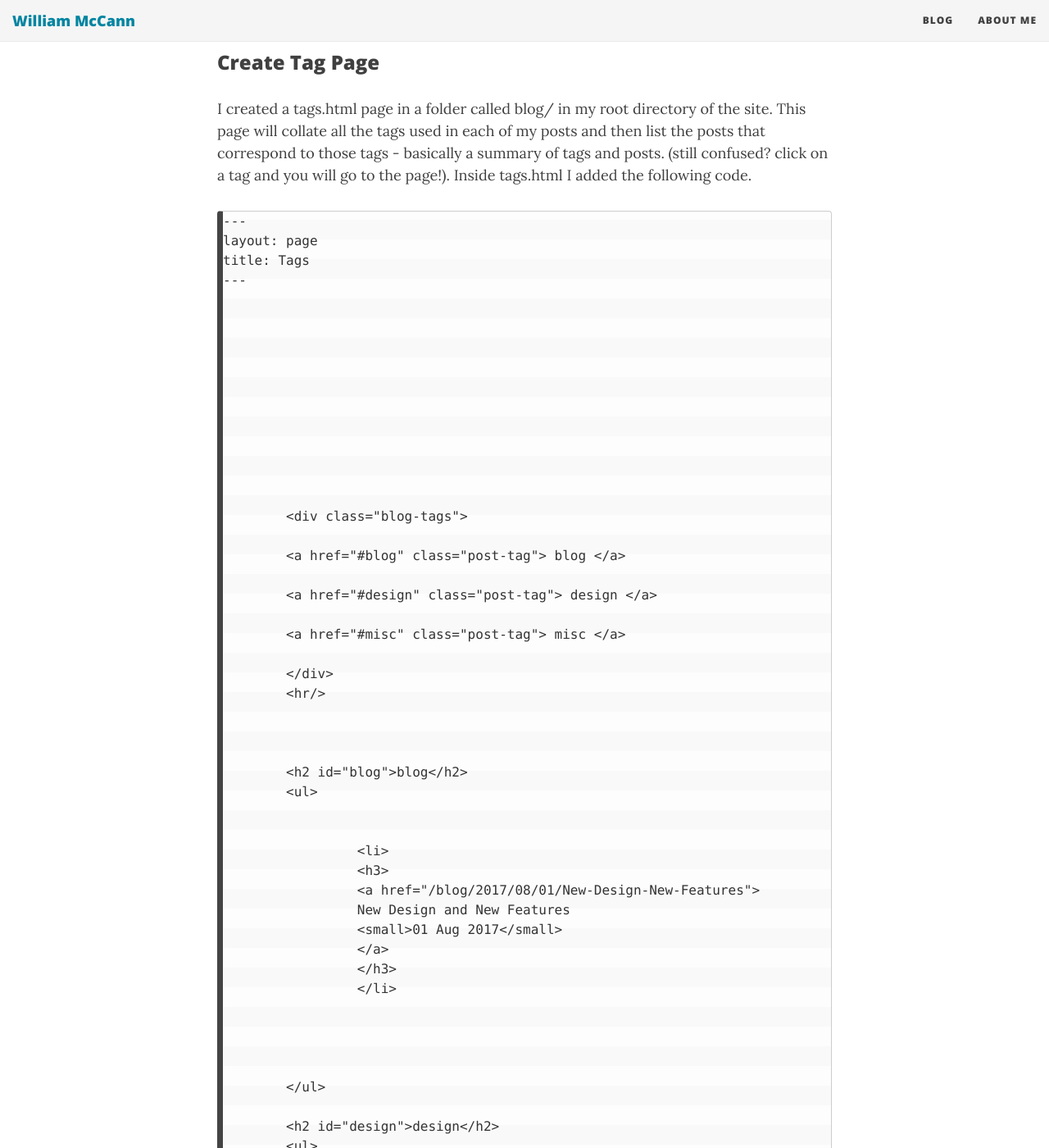
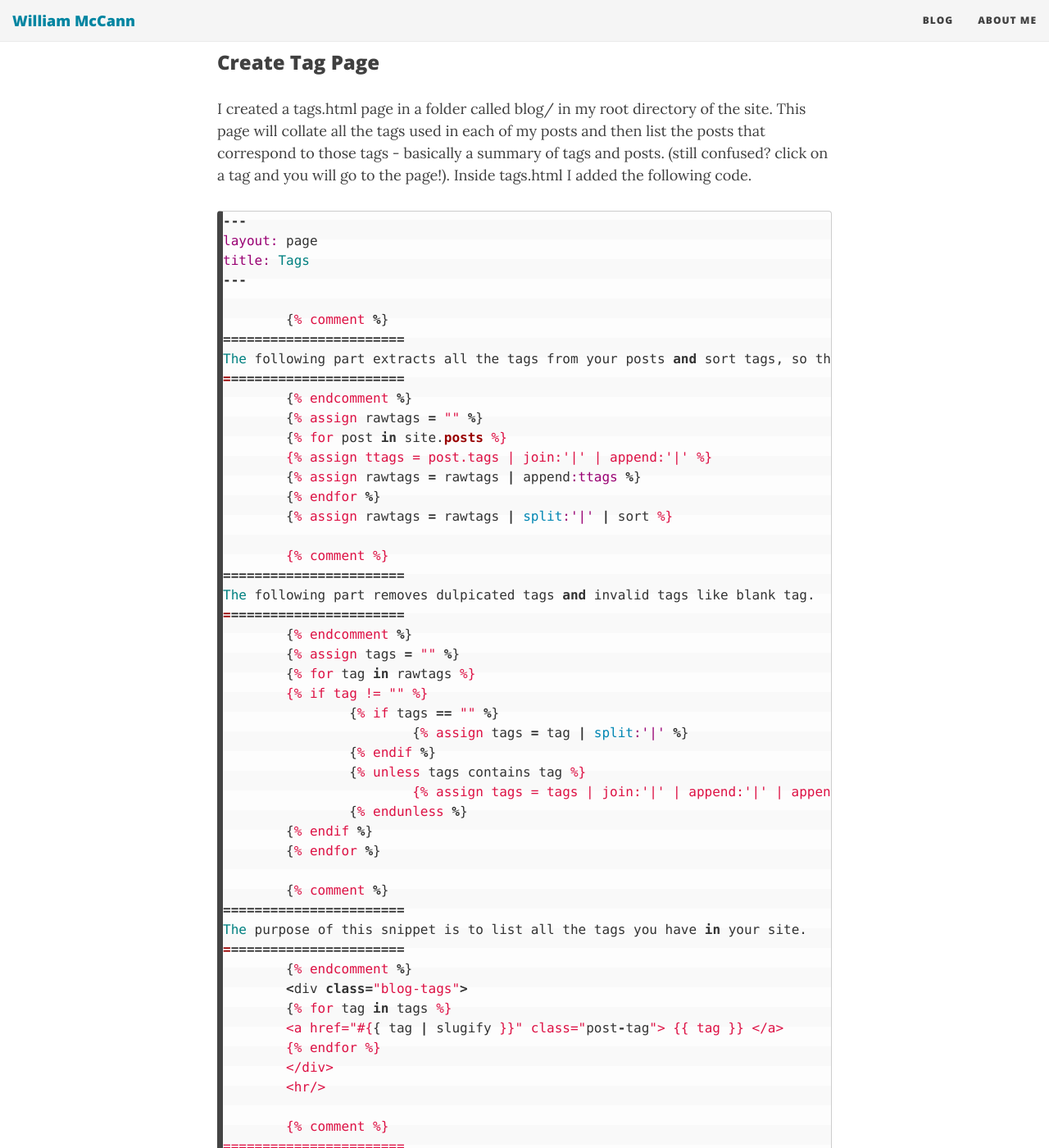
Before and after one commit to wjmccann/wjmccann.github.io, a Jekyll site: the page built from _posts/2017-08-01-New-Design-New-Features.md, in a window 1280 px wide and 1400 px high, scrolled down 758 px. Shown: the whole window at 82% size. Built offline with Jekyll 4.4.1, drawn with Linux system fonts in a browser that asks for light colours; nearby versions of some CDN libraries; some of the changed text lies outside the part shown.

Commit message:
Update 2017-08-01-New-Design-New-Features.md

```diff
--- a/_posts/2017-08-01-New-Design-New-Features.md
+++ b/_posts/2017-08-01-New-Design-New-Features.md
@@ -13,7 +13,8 @@ After a big of googling around I found a few sites, however a lot of them had ma
 ### Create Tag Page
 I created a tags.html page in a folder called blog/ in my root directory of the site. This page will collate all the tags used in each of my posts and then list the posts that correspond to those tags - basically a summary of tags and posts. (still confused? click on a tag and you will go to the page!). Inside tags.html I added the following code.
 
-~~~
+{% highlight ruby %}
+{% raw %}
 ---
 layout: page
 title: Tags
@@ -82,14 +83,17 @@ The purpose of this snippet is to list all your posts posted with a certain tag.
 	 {% endfor %}
 	</ul>
 	{% endfor %}
-~~~
+{% endraw %}
+{% endhighlight %}
 The comments in the code should really explain how this all works.
 
 From here, I went to my Beautiful Jekyll _config.yml file and set link-tags to true
-~~~
+{% highlight ruby %}
+{% raw %}
 # Use tags pages (not recommended if you are deploying via GitHub pages, only set to true if deploying locally with ruby)
 link-tags: true
-~~~
+{% endraw %}
+{% endhighlight %}
 
 and then modified the same bit of code on the index.html file and post.html layout file (located in _layouts) to point to my own tags.html page. All that is needed to be modified is the link component of the following code.
 
```
